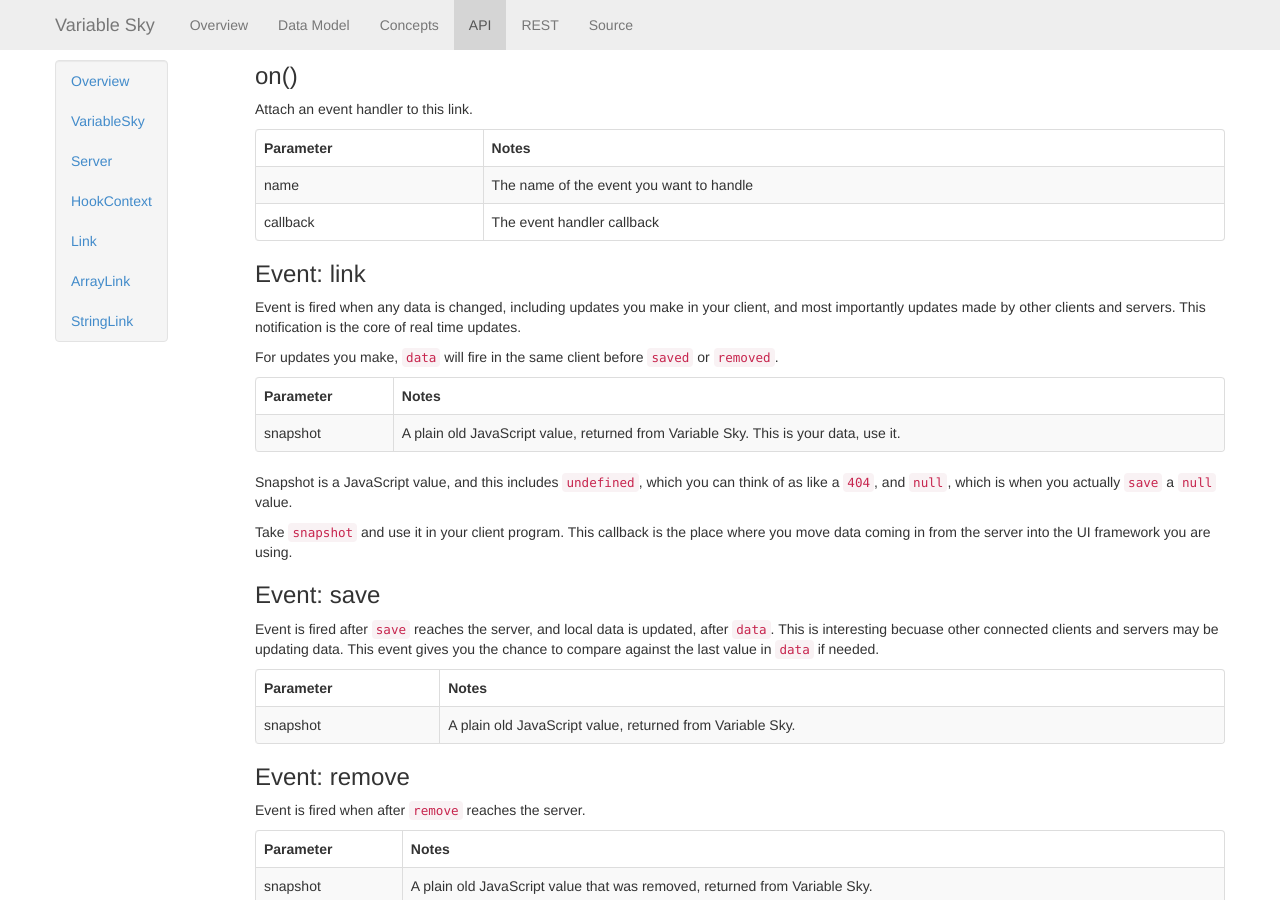
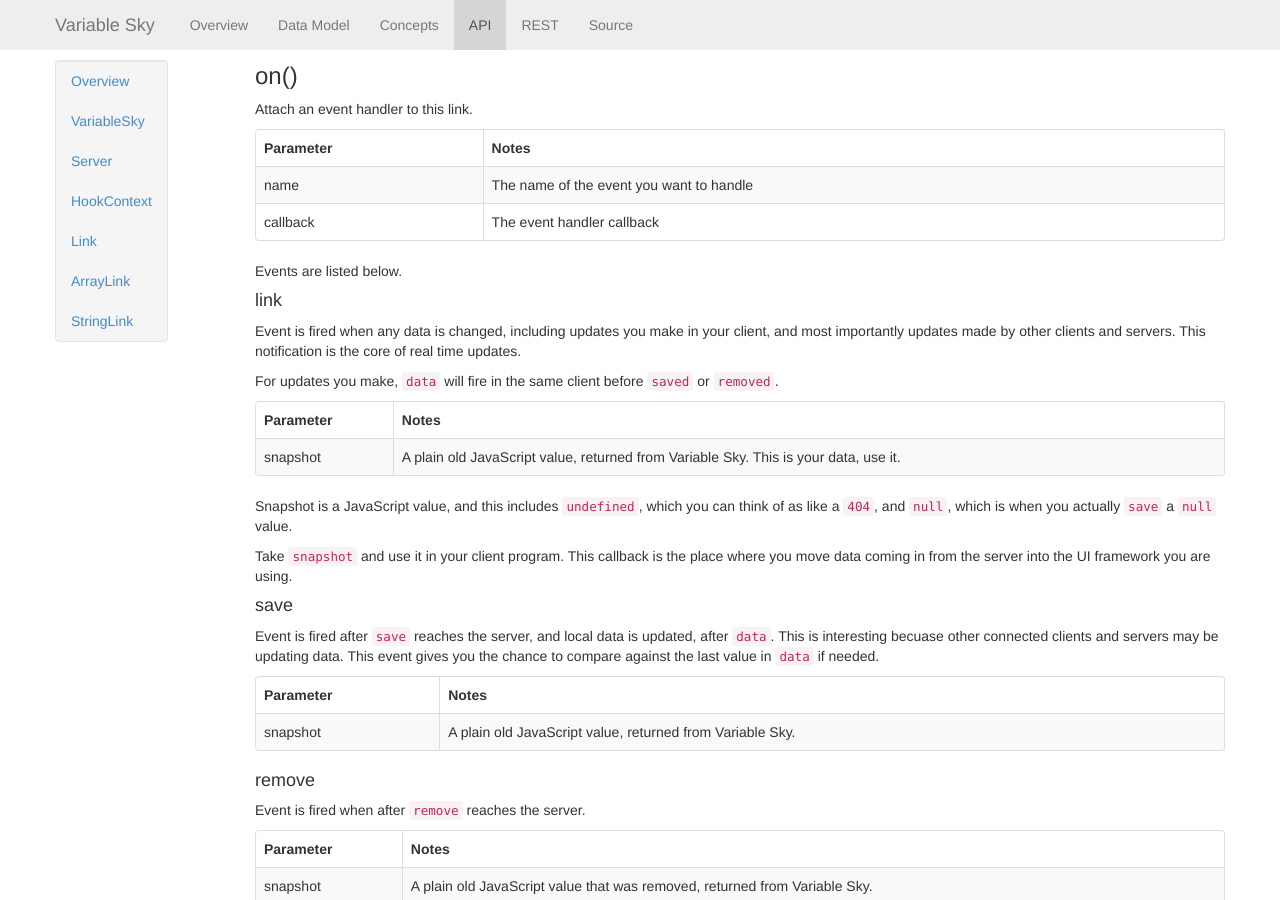
Before and after one commit to wballard/VariableSky, a Jekyll site: the page built from api.markdown, in a window 1280 px wide and 900 px high, scrolled down 6481 px. Built offline with Jekyll 4.4.1, drawn with Linux system fonts in a browser that asks for light colours; Markdown is read by kramdown in place of the engine named in the settings.

Commit message:
event names on link

```diff
--- a/api.markdown
+++ b/api.markdown
@@ -363,7 +363,9 @@ Attach an event handler to this link.
 |name|The name of the event you want to handle|
 |callback|The event handler callback|
 
-### Event: link
+Events are listed below.
+
+#### link
 Event is fired when any data is changed, including updates you make in
 your client, and most importantly updates made by other clients and
 servers. This notification is the core of real time updates.
@@ -383,7 +385,7 @@ Take `snapshot` and use it in your client program. This callback is the
 place where you move data coming in from the server into the UI
 framework you are using.
 
-### Event: save
+#### save
 Event is fired after `save` reaches the server, and local data is
 updated, after `data`. This is interesting becuase other connected
 clients and servers may be updating data. This event gives you the
@@ -393,7 +395,7 @@ chance to compare against the last value in `data` if needed.
 |---------|-----|
 |snapshot|A plain old JavaScript value, returned from Variable Sky.|
 
-### Event: remove
+#### remove
 Event is fired when after `remove` reaches the server.
 
 |Parameter|Notes|
```
